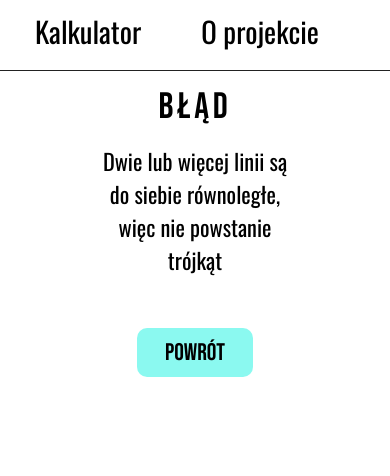
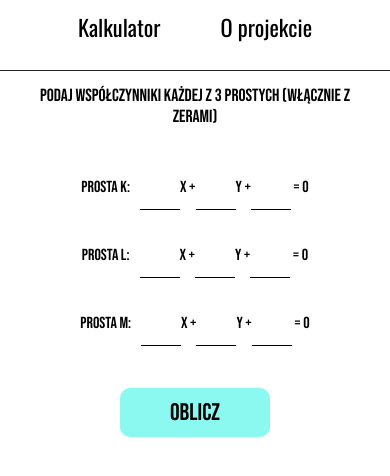
Before and after one commit to SKupisz/triangle-analysis, a React (Create React App) app: page / in a window 390 px wide. Shown: the top 476 px of the page. Built offline with nearby package versions, Linux system fonts and the light colour scheme.

Commit message:
RWD added

```diff
--- a/src/components/about.jsx
+++ b/src/components/about.jsx
@@ -10,6 +10,7 @@ export default class About extends React.Component{
                 <header className="about-header block-center">O programie</header>
                 <div className="purpose-desc block-center">Program wykonany na zaliczenie projektu końcoworocznego w XVIII liceum Ogólnokształcącym im. Jana Zamoyskiego w Warszawie.</div>
                 <div className="repo-adress">Github Repo: <a className = "github-link" href = "https://github.com/SKupisz/triangle-analysis">triangle-analysis</a></div>
+                <footer className="repo-adress author-data">Szymon Kupisz 2021®</footer>
             </section>
         )
     }
--- a/src/components/main.jsx
+++ b/src/components/main.jsx
@@ -8,7 +8,7 @@ export default class Main extends React.Component{
             a1: null, b1: null, c1: null,
             a2: null, b2: null, c2: null,
             a3: null, b3: null, c3: null,
-            phase: 4, /* 1 - default, 2 - initiated calculating, 3 - done, 4 - parallel lines error*/
+            phase: 1, /* 1 - default, 2 - initiated calculating, 3 - done, 4 - parallel lines error*/
         };
 
         this.calculateTheArea = this.calculateTheArea.bind(this);
@@ -19,12 +19,19 @@ export default class Main extends React.Component{
         this.setState({
             phase: 2
         },() => {
-            if(this.state.a1 == null || this.state.b1 == null || this.state.c1 == null ||
-                this.state.a2 == null || this.state.b2 == null || this.state.c2 == null ||
-                this.state.a3 == null || this.state.b3 == null || this.state.c3 == null){
+            if(this.state.a1 === null || this.state.b1 === null || this.state.c1 === null ||
+                this.state.a2 === null || this.state.b2 === null || this.state.c2 === null ||
+                this.state.a3 === null || this.state.b3 === null || this.state.c3 === null){
                 this.setState({
                     phase: 1
                 },() => {});
+            }
+            else if((this.state.a1 === 0 && this.state.b1 === 0) ||
+            (this.state.a2 === 0 && this.state.b2 === 0) ||
+            (this.state.a2 === 0 && this.state.b3 === 0)){
+                this.setState({
+                    phase: 5
+                }, () => {});
             }
             else if(this.state.a1*this.state.b2 == this.state.a2*this.state.b1 ||
                 this.state.a2*this.state.b3 == this.state.a3*this.state.b3 ||
@@ -261,17 +268,18 @@ export default class Main extends React.Component{
                         <div className="info-wrapper">Kąt BCA: sinγ = {this.state.trigFunctions[2][0]}, cosγ = {this.state.trigFunctions[2][1]}</div>
 
                         <div className="section-starter another-starter">Okrąg opisany</div>
-                        <div className="info-wrapper">Równanie symetralnej boku AB: {this.state.abPerpendicular}</div>
-                        <div className="info-wrapper">Równanie symetralnej boku AC: {this.state.acPerpendicular}</div>
-                        <div className="info-wrapper">Równanie symetralnej boku BC: {this.state.bcPerpendicular}</div>
+                        <div className="info-wrapper">Równanie symetralnej boku AB: <div className = "breaker"></div>{this.state.abPerpendicular}</div>
+                        <div className="info-wrapper">Równanie symetralnej boku AC: <div className = "breaker"></div>{this.state.acPerpendicular}</div>
+                        <div className="info-wrapper">Równanie symetralnej boku BC: <div className = "breaker"></div>{this.state.bcPerpendicular}</div>
                         <div className="info-wrapper">Współrzędne środka okręgu: S({this.state.escribedCircleData[0]+", "+this.state.escribedCircleData[1]})</div>
-                        <div className="info-wrapper">Równanie okręgu opisanego: {this.state.escribedCircleEquitation}</div>
+                        <div className="info-wrapper">Równanie okręgu opisanego: <div className = "breaker"></div>{this.state.escribedCircleEquitation}</div>
 
                         <button className="getTheResultsBtn go-back-button block-center" onClick = {() => {this.goBackToTheBeginning();}}>Powrót</button>
                     </div>
                 </span> : <div className="error-container">
                         <header className="error-header block-center">Błąd</header>
-                        <div className="error-describe block-center">Dwie lub więcej linii są do siebie równoległe, więc nie powstanie trójkąt</div>
+                        <div className="error-describe block-center">{this.state.phase === 4 ? "Dwie lub więcej linii są do siebie równoległe, więc nie powstanie trójkąt" :
+                        "Równanie jednej lub więcej prostych nie opisuje prostej (współczynniki przy x i y są równe 0) "}</div>
                         <button className="getTheResultsBtn go-back-button block-center" onClick = {() => {this.goBackToTheBeginning();}}>Powrót</button>
                     </div>}
 
--- a/src/css/about.scss
+++ b/src/css/about.scss
@@ -15,7 +15,7 @@
     .purpose-desc{
         width: calc(60% - 10px);
         padding: 5px;
-        font-family: 1.9em;
+        font-size: 1.3em;
         margin-bottom: 17px;
     }
     .repo-adress{
@@ -24,4 +24,30 @@
             color: black;
         }
     }
+    .author-data{
+        position: relative;
+        top: 80px;
+    }
 }
+@media screen and (max-width: 688px){
+    .about-section{
+        width: calc(100% - 20px);
+        .purpose-desc{
+            width: calc(80% - 10px);
+            font-size: 1.1em;
+        }
+        .repo-adress{
+            font-size: 0.9em;
+        }
+    }
+}
+@media screen and (max-width: 517px){
+    .about-section{
+        .about-header{
+            font-size: 2.4em;
+        }
+        .purpose-desc{
+            width: calc(100% - 10px);
+        }
+    }
+}
--- a/src/css/form.scss
+++ b/src/css/form.scss
@@ -90,3 +90,37 @@ input[type="number"]{
     font-family: "Oswald",sans-serif;
     font-size: 1.4em;
 }
+@media screen and (max-width: 700px){
+    .paths-wrapper{
+        width: calc(100% - 20px);
+        .paths-header{
+            font-size: 1.1em;
+        }
+    }
+}
+@media screen and (max-width: 580px){
+    .paths-wrapper{
+        .paths{
+            padding: 5px 10px;
+            width: calc(100% - 20px);
+            .number-input{
+                width: 20px;
+            }
+        }
+    }
+}
+@media screen and (max-width: 560px){
+    .getTheResultsBtn{
+        width: calc(50% - 20px);
+    }
+}
+@media screen and (max-width: 320px){
+    .paths-wrapper{
+        .paths{
+            .number-input{
+                font-size: 1.1em;
+                width: 10px;
+            }
+        }
+    }
+}
--- a/src/css/navbar.scss
+++ b/src/css/navbar.scss
@@ -30,3 +30,22 @@ $main-navbar-height: 60px;
 .main-content{
     margin-top: calc(#{$main-navbar-height} + 10px);
 }
+@media screen and (max-width: 737px){
+    .main-navbar{
+        text-align: center;
+    }
+}
+@media screen and (max-width: 400px){
+    .main-navbar{
+        .nav-elem{
+            font-size: 1.4em;
+        }
+    }
+}
+@media screen and (max-width: 310px){
+    .main-navbar{
+        .nav-elem{
+            font-size: 1.1em;
+        }
+    }
+}
--- a/src/css/results.scss
+++ b/src/css/results.scss
@@ -39,3 +39,43 @@
     margin-top: 30px;
     margin-bottom: 40px;
 }
+.breaker{
+    display: none;
+}
+@media screen and (max-width: 750px){
+    .results-container{
+        width: calc(100% - 20px);
+    }
+    .main-header{
+        font-size: 2.3em;
+    }
+    .section-starter{
+        width: calc(95% - 10px);
+        text-indent: 0.7em;
+        margin-bottom: 20px;
+        font-size: 1.3em;
+    }
+}
+@media screen and (max-width: 660px){
+    .info-wrapper{
+        font-size: 0.9em;
+    }
+}
+@media screen and (max-width: 547px){
+    .breaker{
+        display: block;
+    }
+}
+@media screen and (max-width: 425px){
+    .main-header{
+        font-size: 1.8em;
+    }
+    .section-starter{
+        font-size: 0.9em;
+        width: calc(100% - 10px);
+        text-indent: 0.5em;
+    }
+    .info-wrapper{
+        font-size: 0.7em;
+    }
+}
```
